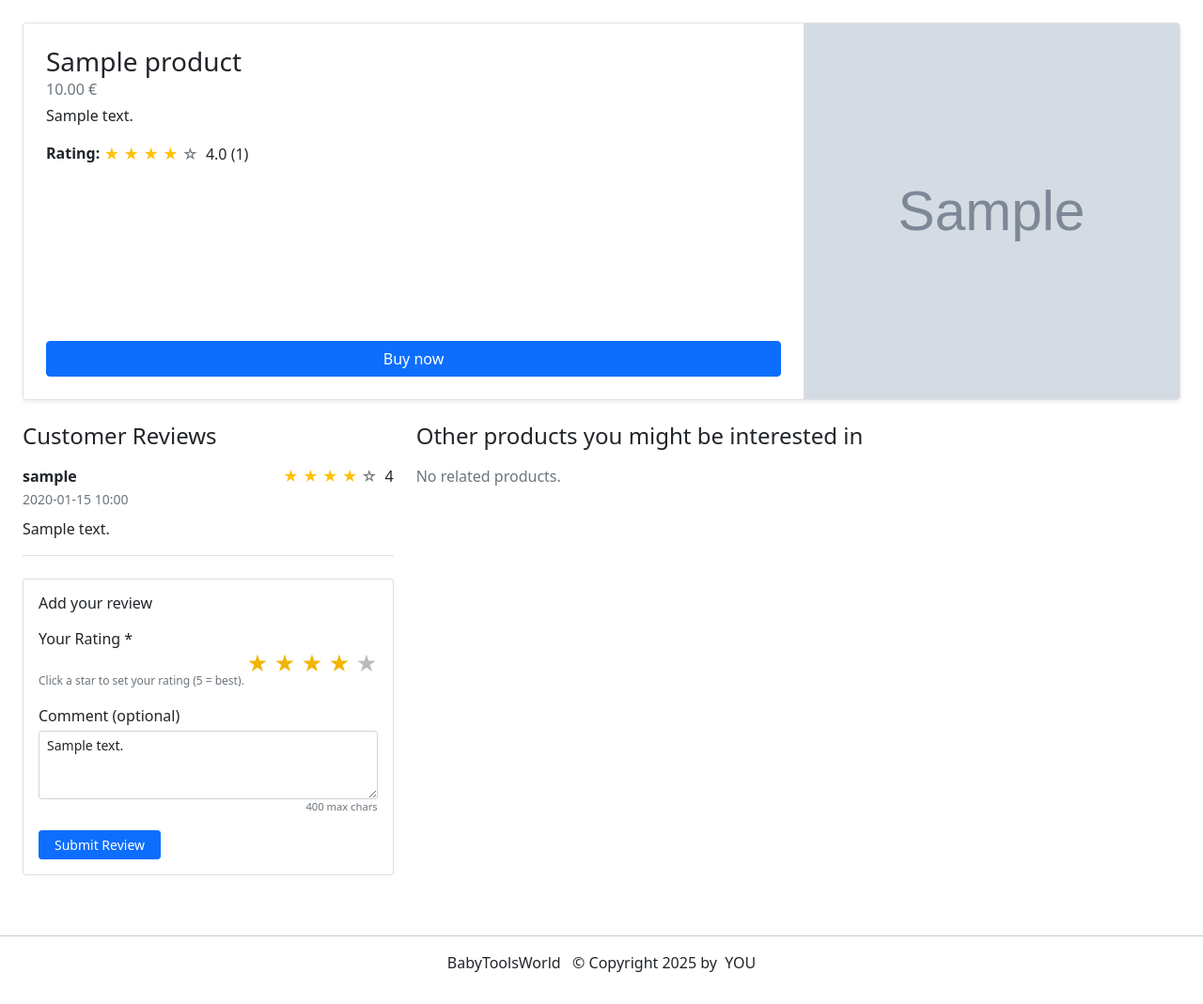
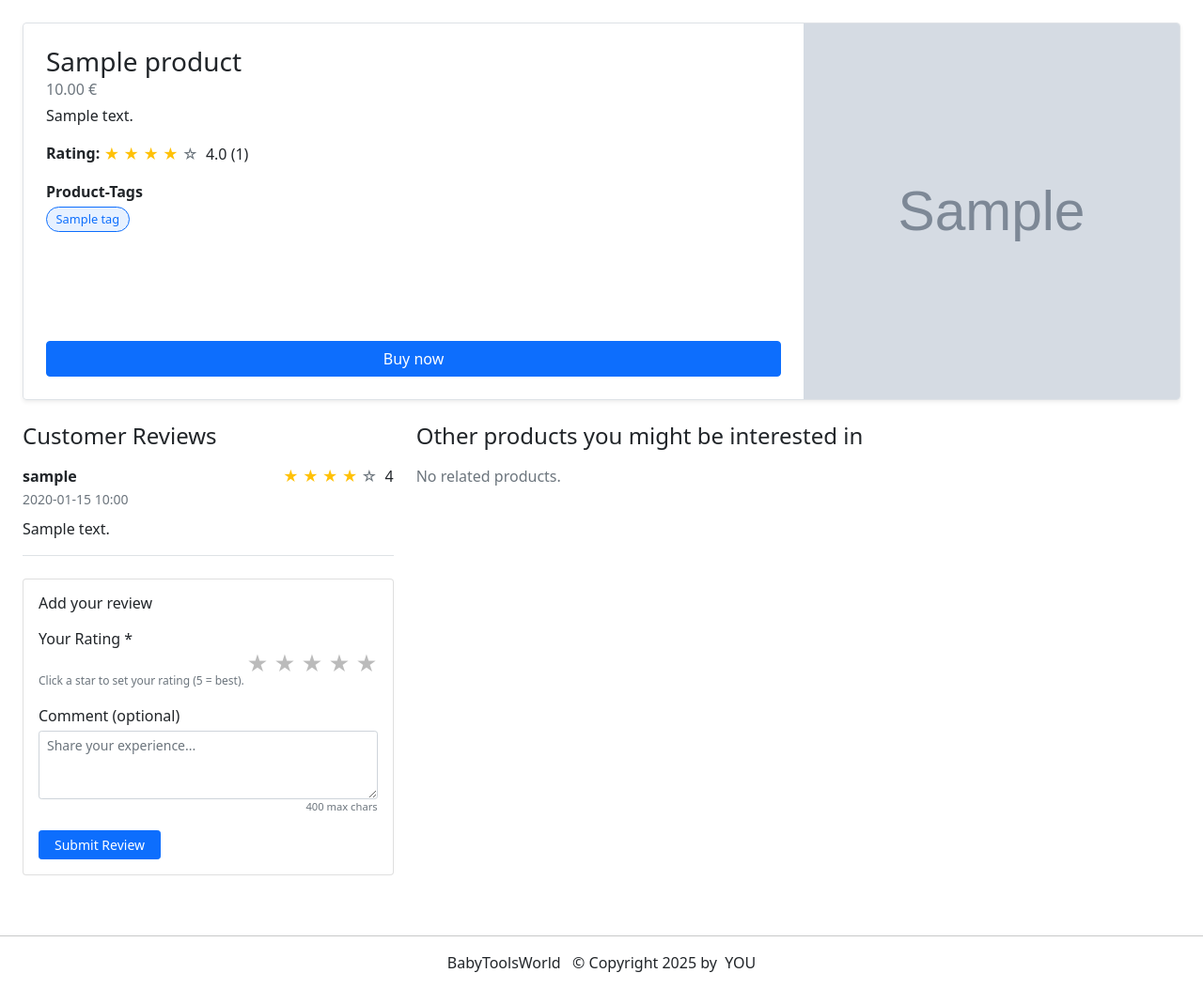
Before and after one commit to FriggemannMichael/baby_tools_world_new, a Django app: a page that uses src/products/templates/product.html in a window 1280 px wide. Shown: the part 56-1125 px from the top of the page at 94% size. Run offline with Django 5.2, Linux system fonts and the light colour scheme; a user stored in the database is signed in; tables that the repository leaves empty hold one stand-in row (values such as "Sample post"); grey boxes marked "Sample" are stand-in pictures.

Commit message:
Add product tags feature
- Add Tag model (name plus auto-managed, read-only created_at/updated_at)
  and an optional ManyToMany Product.tags relation; include migration 0002
- Register Tag in the Django admin and add a tags filter and horizontal
  selector to ProductAdmin
- Render a "Product-Tags" section on the product detail page below the
  rating summary, showing linked tags as chips or a "no tags available"
  note when a product has none
- Clear the review form after a successful submission and adjust the
  corresponding view test to assert the empty form
- Pin every dependency with an explicit version in requirements.txt
- Document the uv workflow in the README and tighten .gitignore and
  .dockerignore

```diff
--- a/src/products/models.py
+++ b/src/products/models.py
@@ -29,6 +29,7 @@ class Product(models.Model):
     image = models.ImageField(upload_to="imgs/products/", null=True, blank=True)
     name = models.CharField(max_length=80, blank=False, null=False)
     price = models.DecimalField(max_digits=6, decimal_places=2, validators=[MinValueValidator(Decimal("0.00"))])
+    tags = models.ManyToManyField("Tag", blank=True)
 
     created_at = models.DateTimeField(auto_now_add=True)
     updated_at = models.DateTimeField(auto_now=True)
@@ -72,3 +73,16 @@ class Comment(models.Model):
     def __str__(self):
         who = self.user.username if self.user else (self.guest_name or "Guest")
         return f"{who} - {self.rating}★"
+
+
+class Tag(models.Model):
+    name = models.CharField(max_length=50, unique=True)
+    created_at = models.DateTimeField(auto_now_add=True)
+    updated_at = models.DateTimeField(auto_now=True)
+
+    def __str__(self) -> str:
+        """Return the tag name as the human-readable representation."""
+        return self.name
+
+    class Meta:
+        ordering = ["name"]
--- a/src/products/templates/product.html
+++ b/src/products/templates/product.html
@@ -1,6 +1,25 @@
 {% extends '_dashboard.html' %}
 {% load static form_extras %}
 {% block content %}
+
+<style>
+  .product-tags {
+    display: flex;
+    flex-wrap: wrap;
+    gap: .4rem;
+  }
+  .product-tag {
+    display: inline-flex;
+    align-items: center;
+    padding: .2rem .6rem;
+    font-size: .8rem;
+    line-height: 1.4;
+    color: #0d6efd;
+    background: #e7f1ff;
+    border: 1px solid #0d6efd;
+    border-radius: 999px;
+  }
+</style>
 
 <div class="px-4">
   <!-- Product main card -->
@@ -38,6 +57,18 @@
             <div class="mb-3 text-muted">No ratings yet</div>
           {% endif %}
         {% endwith %}
+
+        <!-- (3) Product tags -->
+        <div class="mb-3">
+          <strong class="d-block mb-1">Product-Tags</strong>
+          <div class="product-tags">
+            {% for tag in product.tags.all %}
+              <span class="product-tag">{{ tag.name }}</span>
+            {% empty %}
+              <span class="text-muted fst-italic">no tags available</span>
+            {% endfor %}
+          </div>
+        </div>
 
         <div class="btn btn-primary btn-center mt-auto">Buy now</div>
       </div>
--- a/src/products/views.py
+++ b/src/products/views.py
@@ -59,13 +59,9 @@ def product_detail(request, category_slug, pk):
 
             return redirect("product_detail", category_slug=category_slug, pk=product.pk)
     else:
-        # Pre-fill form for authenticated user with existing comment (if any)
-        initial = {}
-        if request.user.is_authenticated:
-            existing = product.comments.filter(user=request.user).first()
-            if existing:
-                initial = {"rating": existing.rating, "text": existing.text}
-        form = CommentForm(initial=initial)
+        # Always start with an empty form so that all fields (rating and
+        # comment text) are cleared after a successful submission.
+        form = CommentForm()
 
     return render(
         request,
```
Also changed, not shown: requirements.txt (+15 -6 lines), src/products/admin.py (+9 -1 lines), src/products/tests/test_views.py (+11 -5 lines), README.md, src/products/migrations/0002_tag_product_tags.py (added), 2 other files.
